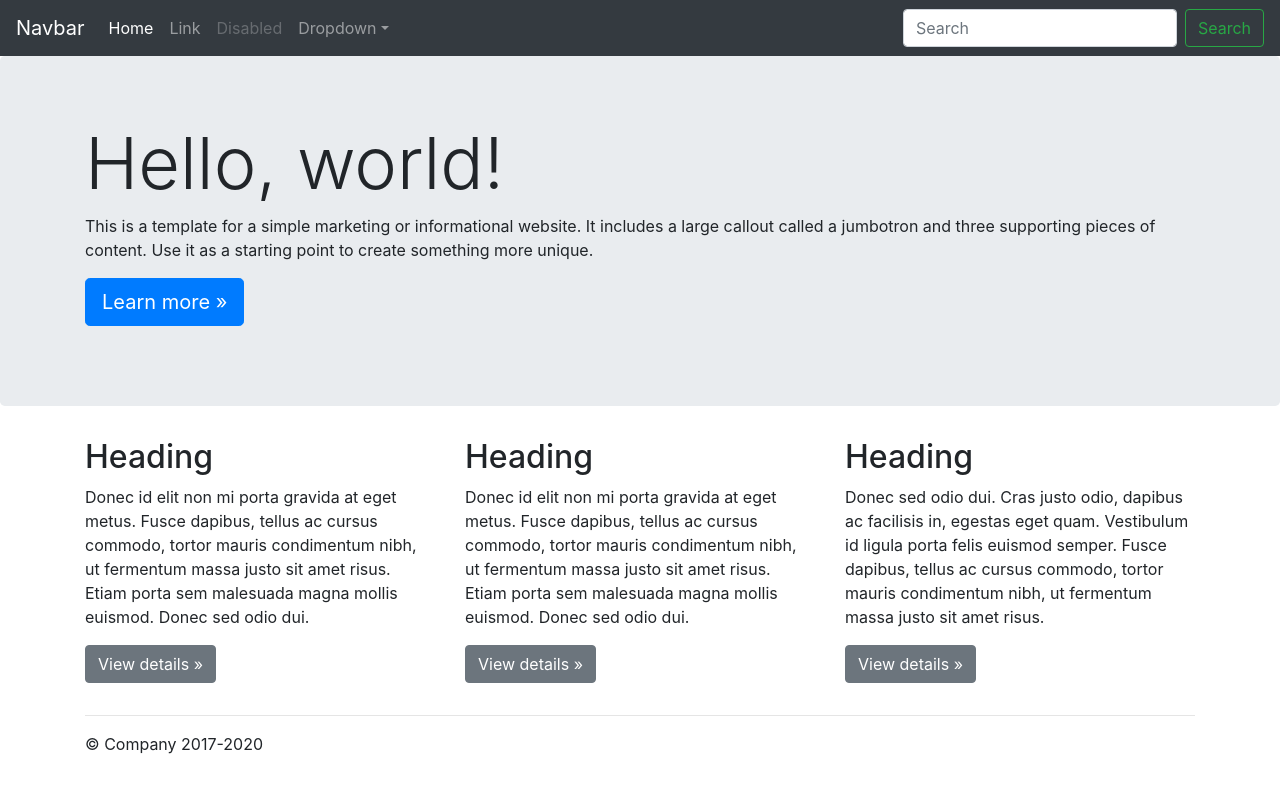
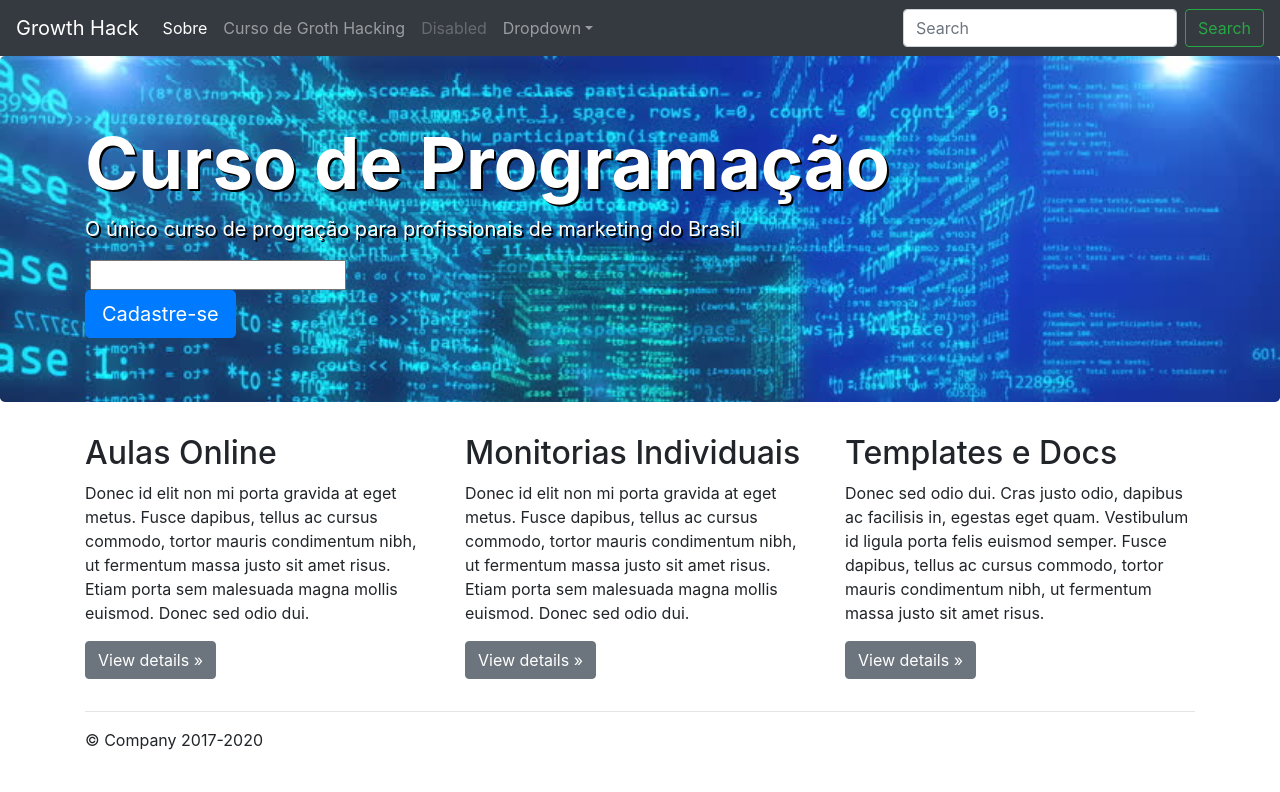
Before and after one commit to rejolope/rejolope, a plain HTML site: page index.html in a window 1280 px wide. Drawn offline with nearby package versions, Linux system fonts and the light colour scheme; files that its build step writes are made by us from their sources.

Commit message:
atualizações

```diff
--- a/index.html
+++ b/index.html
@@ -6,12 +6,12 @@
     <meta name="description" content="">
     <meta name="author" content="Mark Otto, Jacob Thornton, and Bootstrap contributors">
     <meta name="generator" content="Jekyll v4.1.1">
-    <title>Curso de Programação para Marketers</title>
+    <title>Curso de Programação para Profissionais de Marketing</title>
 
     <link rel="canonical" href="https://getbootstrap.com/docs/4.5/examples/jumbotron/">
 
     <!-- Bootstrap core CSS -->
-<link href="css/bootstrap.min.css" rel="stylesheet">
+<link href="css/bootstrap.css" rel="stylesheet">
 
 <!-- Custom styles for this template -->
 <link href="css/jumbotron.css" rel="stylesheet">
@@ -36,7 +36,7 @@
   </head>
   <body>
     <nav class="navbar navbar-expand-md navbar-dark fixed-top bg-dark">
-  <a class="navbar-brand" href="#">Navbar</a>
+  <a class="navbar-brand" href="#">Growth Hack</a>
   <button class="navbar-toggler" type="button" data-toggle="collapse" data-target="#navbarsExampleDefault" aria-controls="navbarsExampleDefault" aria-expanded="false" aria-label="Toggle navigation">
     <span class="navbar-toggler-icon"></span>
   </button>
@@ -44,10 +44,10 @@
   <div class="collapse navbar-collapse" id="navbarsExampleDefault">
     <ul class="navbar-nav mr-auto">
       <li class="nav-item active">
-        <a class="nav-link" href="#">Home <span class="sr-only">(current)</span></a>
+        <a class="nav-link" href="https://www.growthhack.com.br/sobre">Sobre</a>
       </li>
       <li class="nav-item">
-        <a class="nav-link" href="#">Link</a>
+        <a class="nav-link" href="https://www.growthhack.com.br/curso-growth-hacking">Curso de Groth Hacking</a>
       </li>
       <li class="nav-item">
         <a class="nav-link disabled" href="#" tabindex="-1" aria-disabled="true">Disabled</a>
@@ -73,27 +73,46 @@
   <!-- Main jumbotron for a primary marketing message or call to action -->
   <div class="jumbotron">
     <div class="container">
-      <h1 class="display-3">Hello, world!</h1>
-      <p>This is a template for a simple marketing or informational website. It includes a large callout called a jumbotron and three supporting pieces of content. Use it as a starting point to create something more unique.</p>
-      <p><a class="btn btn-primary btn-lg" href="#" role="button">Learn more &raquo;</a></p>
+      <h1 class="display-3">Curso de Programação</h1>
+      <p class="subtitle">O único curso de progração para profissionais de marketing do Brasil</p>
+      <!-- Begin Mailchimp Signup Form -->
+<div id="mc_embed_signup">
+<form action="https://cupola.us2.list-manage.com/subscribe/post?u=b34e82b4f54b027d4bdf26bd3&amp;id=5b97aca022" method="post" id="mc-embedded-subscribe-form" name="mc-embedded-subscribe-form" class="validate" target="_blank" novalidate>
+    <div id="mc_embed_signup_scroll">
+
+<div class="mc-field-group">
+	<label for="mce-EMAIL"></label>
+	<input type="email" value="" name="EMAIL" class="required email" id="mce-EMAIL">
+</div>
+	<div id="mce-responses" class="clear">
+		<div class="response" id="mce-error-response" style="display:none"></div>
+		<div class="response" id="mce-success-response" style="display:none"></div>
+	</div>    <!-- real people should not fill this in and expect good things - do not remove this or risk form bot signups-->
+    <div style="position: absolute; left: -5000px;" aria-hidden="true"><input type="text" name="b_b34e82b4f54b027d4bdf26bd3_5b97aca022" tabindex="-1" value=""></div>
+    <div class="clear"><input type="submit" value="Cadastre-se" name="subscribe" id="mc-embedded-subscribe" class="btn btn-primary btn-lg"></div>
+    </div>
+</form>
+</div>
+
+<!--End mc_embed_signup-->
+
     </div>
   </div>
-
   <div class="container">
     <!-- Example row of columns -->
     <div class="row">
       <div class="col-md-4">
-        <h2>Heading</h2>
+        <h2>Aulas Online</h2>
         <p>Donec id elit non mi porta gravida at eget metus. Fusce dapibus, tellus ac cursus commodo, tortor mauris condimentum nibh, ut fermentum massa justo sit amet risus. Etiam porta sem malesuada magna mollis euismod. Donec sed odio dui. </p>
         <p><a class="btn btn-secondary" href="#" role="button">View details &raquo;</a></p>
       </div>
       <div class="col-md-4">
-        <h2>Heading</h2>
+        <h2>Monitorias Individuais</h2>
         <p>Donec id elit non mi porta gravida at eget metus. Fusce dapibus, tellus ac cursus commodo, tortor mauris condimentum nibh, ut fermentum massa justo sit amet risus. Etiam porta sem malesuada magna mollis euismod. Donec sed odio dui. </p>
         <p><a class="btn btn-secondary" href="#" role="button">View details &raquo;</a></p>
       </div>
       <div class="col-md-4">
-        <h2>Heading</h2>
+        <h2>Templates e Docs</h2>
         <p>Donec sed odio dui. Cras justo odio, dapibus ac facilisis in, egestas eget quam. Vestibulum id ligula porta felis euismod semper. Fusce dapibus, tellus ac cursus commodo, tortor mauris condimentum nibh, ut fermentum massa justo sit amet risus.</p>
         <p><a class="btn btn-secondary" href="#" role="button">View details &raquo;</a></p>
       </div>
```
Also changed, not shown: css/bootstrap.css, img/programming.jpg (added).
